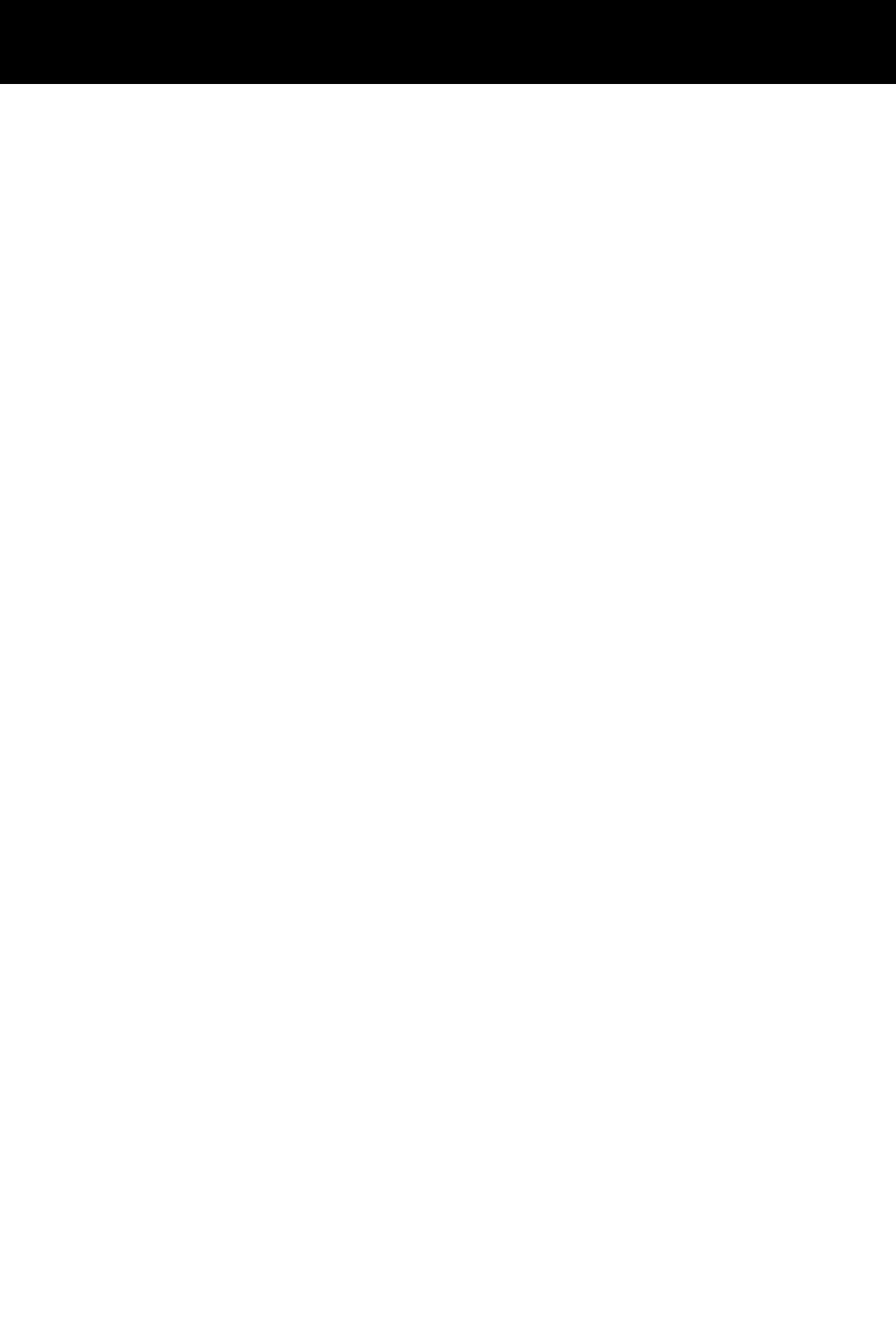
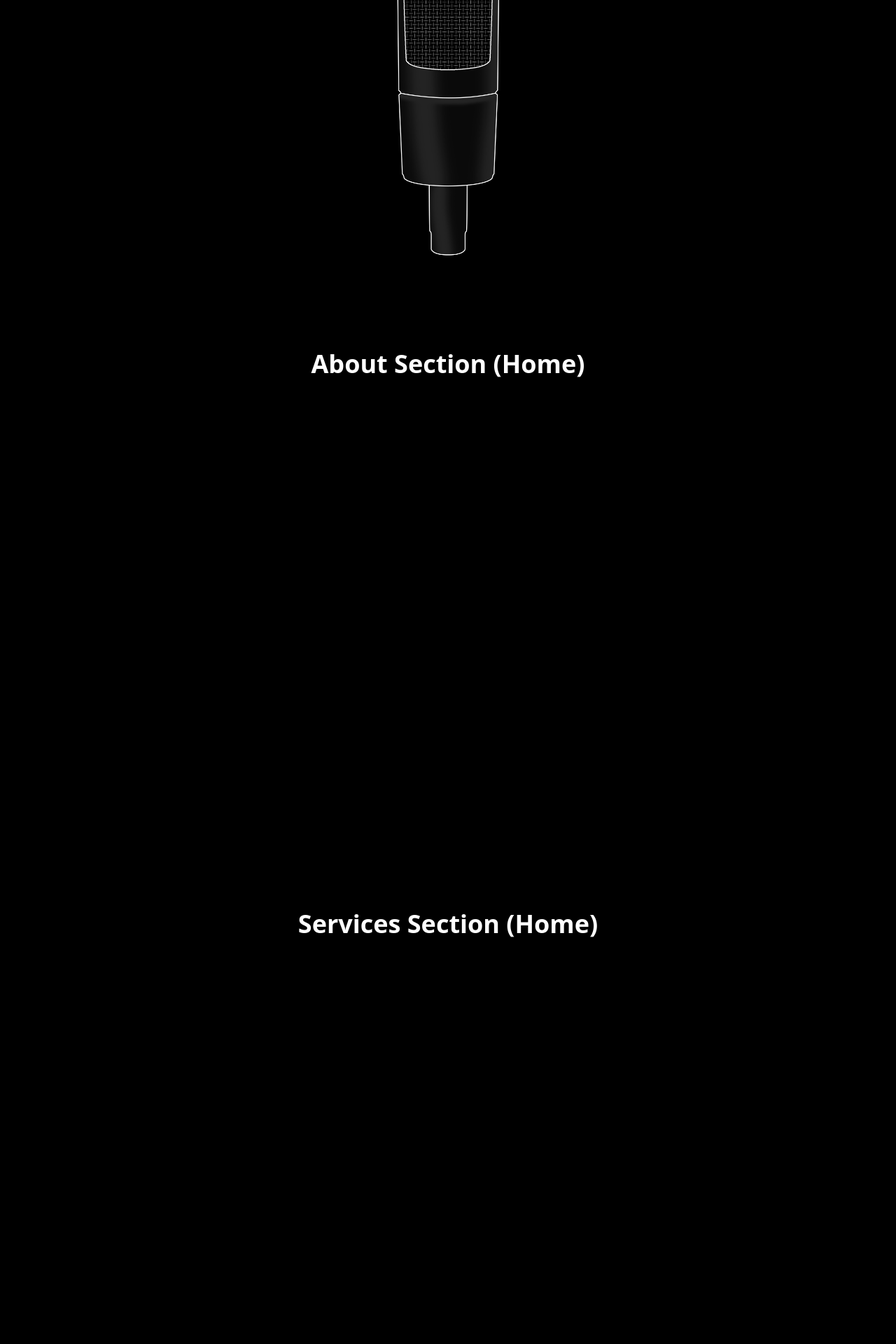
Before and after one commit to joshuakitong/box-studio, a React (Vite) app: page /#/ in a window 1280 px wide. Shown: the part 680-2600 px from the top of the page at 70% size. Before the commit the page ends 800 px from the top, so only its background shows below. Built offline with nearby package versions, Linux system fonts and the light colour scheme.

Commit message:
feat: add sections placeholder

```diff
--- /dev/null
+++ b/src/components/AboutSection.jsx
@@ -0,0 +1,7 @@
+export default function AboutSection() {
+  return (
+    <div className="flex items-center justify-center min-h-screen max-w-4xl mx-auto">
+      <h1 className="text-4xl font-bold">About Section</h1>
+    </div>
+  );
+}
--- /dev/null
+++ b/src/components/ContactSection.jsx
@@ -0,0 +1,7 @@
+export default function ContactSection() {
+  return (
+    <div className="flex items-center justify-center min-h-screen max-w-4xl mx-auto">
+      <h1 className="text-4xl font-bold">Contact Section</h1>
+    </div>
+  );
+}
--- /dev/null
+++ b/src/components/EquipmentSection.jsx
@@ -0,0 +1,7 @@
+export default function EquipmentSection() {
+  return (
+    <div className="flex items-center justify-center min-h-screen max-w-4xl mx-auto">
+      <h1 className="text-4xl font-bold">Equipment Section</h1>
+    </div>
+  );
+}
--- /dev/null
+++ b/src/components/HomeAboutSection.jsx
@@ -0,0 +1,7 @@
+export default function HomeAboutSection() {
+  return (
+    <div className="flex items-center justify-center min-h-screen max-w-4xl mx-auto">
+      <h1 className="text-4xl font-bold">About Section (Home)</h1>
+    </div>
+  );
+}
--- /dev/null
+++ b/src/components/HomeServicesSection.jsx
@@ -0,0 +1,7 @@
+export default function HomeServicesSection() {
+  return (
+    <div className="flex items-center justify-center min-h-screen max-w-4xl mx-auto">
+      <h1 className="text-4xl font-bold">Services Section (Home)</h1>
+    </div>
+  );
+}
--- /dev/null
+++ b/src/components/ReleasesSection.jsx
@@ -0,0 +1,7 @@
+export default function ReleasesSection() {
+  return (
+    <div className="flex items-center justify-center min-h-screen max-w-4xl mx-auto">
+      <h1 className="text-4xl font-bold">Releases</h1>
+    </div>
+  );
+}
--- /dev/null
+++ b/src/components/ServicesSection.jsx
@@ -0,0 +1,7 @@
+export default function ServicesSection() {
+  return (
+    <div className="flex items-center justify-center min-h-screen max-w-4xl mx-auto">
+      <h1 className="text-4xl font-bold">Services Section</h1>
+    </div>
+  );
+}
--- a/src/pages/About.jsx
+++ b/src/pages/About.jsx
@@ -1,7 +1,11 @@
+import AboutSection from "../components/AboutSection";
+import ReleasesSection from "../components/ReleasesSection";
+
 export default function About() {
   return (
-    <div className="flex items-center justify-center min-h-screen max-w-4xl mx-auto">
-      <h1 className="text-4xl font-bold">About</h1>
-    </div>
+    <>
+      <AboutSection />
+      <ReleasesSection />
+    </>
   );
 }
--- a/src/pages/Contact.jsx
+++ b/src/pages/Contact.jsx
@@ -1,7 +1,7 @@
+import ContactSection from "../components/ContactSection";
+
 export default function Contact() {
   return (
-    <div className="flex items-center justify-center min-h-screen max-w-4xl mx-auto">
-      <h1 className="text-4xl font-bold">Contact</h1>
-    </div>
+    <ContactSection />
   );
 }
--- a/src/pages/Home.jsx
+++ b/src/pages/Home.jsx
@@ -1,9 +1,15 @@
-import Hero from '../components/Hero';
+import ContactSection from '../components/ContactSection';
+import Hero from '../components/HeroSection';
+import HomeAboutSection from '../components/HomeAboutSection';
+import HomeServicesSection from '../components/HomeServicesSection';
 
 export default function Home() {
   return (
-    <div className="relative flex flex-col items-center justify-center min-h-screen max-w-full mx-auto px-4 overflow-hidden">
+    <>
       <Hero />
-    </div>
+      <HomeAboutSection />
+      <HomeServicesSection />
+      <ContactSection />
+    </>
   );
 }
--- a/src/pages/Services.jsx
+++ b/src/pages/Services.jsx
@@ -1,7 +1,11 @@
+import EquipmentSection from "../components/EquipmentSection";
+import ServicesSection from "../components/ServicesSection";
+
 export default function Services() {
   return (
-    <div className="flex items-center justify-center min-h-screen max-w-4xl mx-auto">
-      <h1 className="text-4xl font-bold">Services</h1>
-    </div>
+    <>
+      <ServicesSection />
+      <EquipmentSection />
+    </>
   );
 }
```
